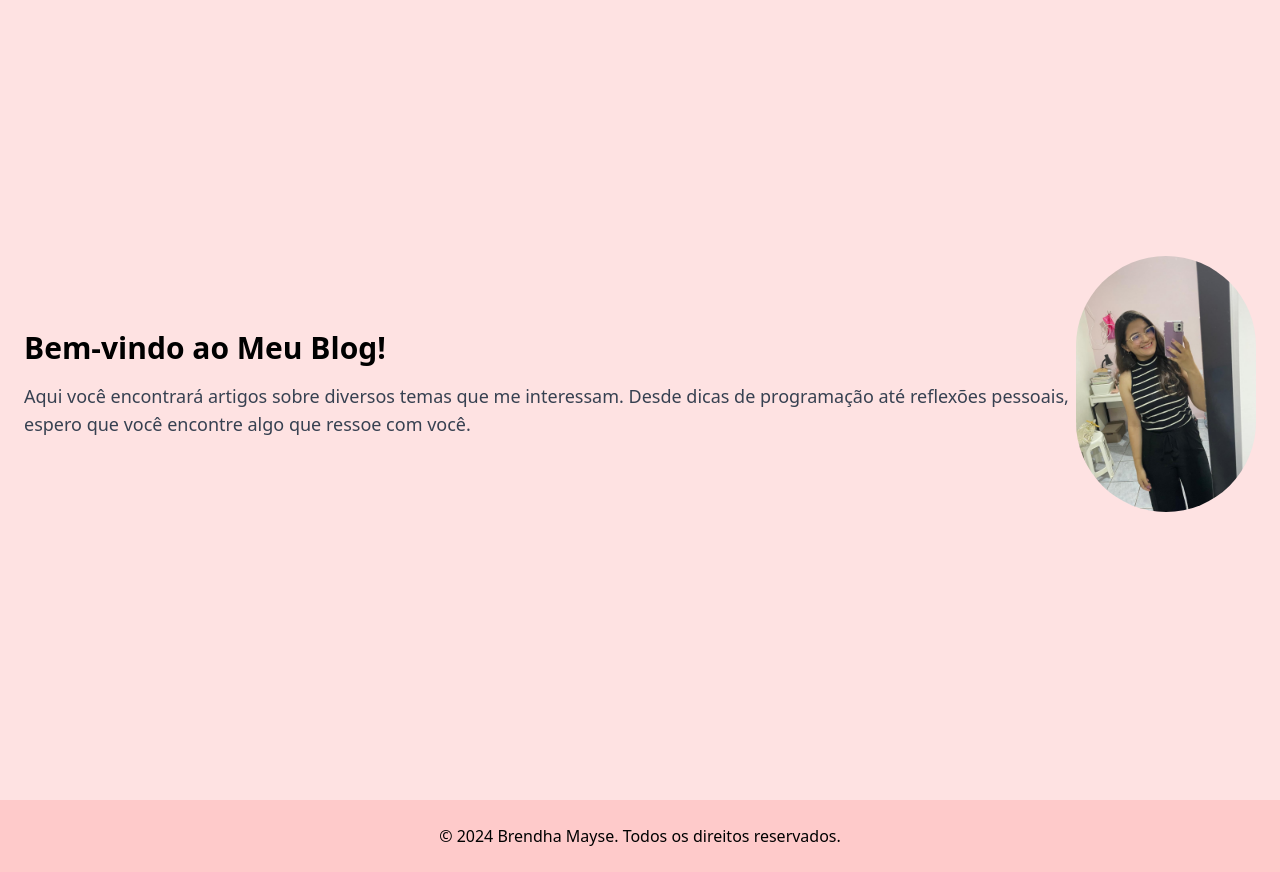
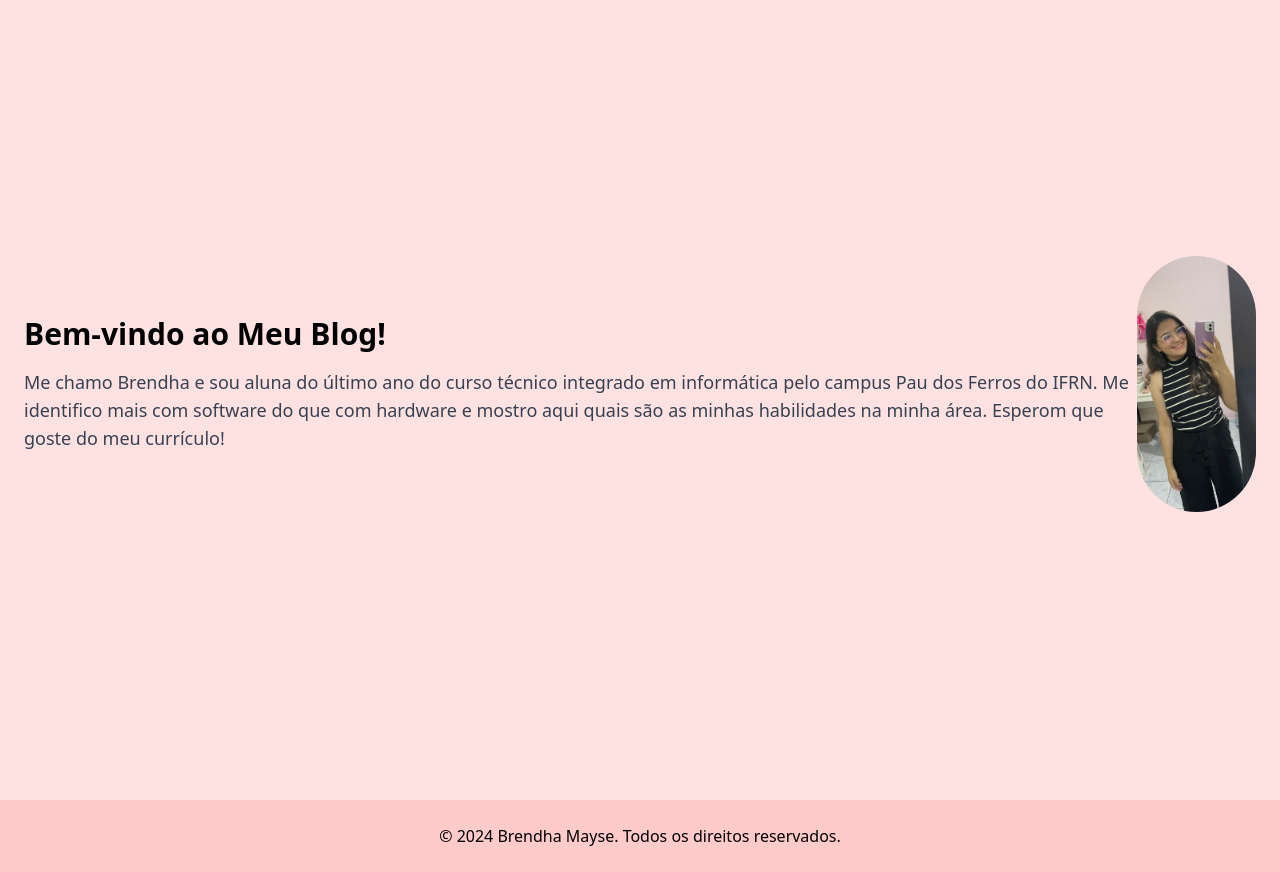
Before and after one commit to brendhabarbosa/Meu-Blog, a Django app: page / in a window 1280 px wide. Shown: the part 52-924 px from the top of the page. Run offline with Django 5.2, Linux system fonts and the light colour scheme; some libraries are stand-ins or nearby versions.

Commit message:
commit final(agora vai)

```diff
--- a/Blog/templates/blog/index.html
+++ b/Blog/templates/blog/index.html
@@ -7,8 +7,7 @@
     <section class="mb-8">
         <h1 class="text-3xl font-bold mb-4">Bem-vindo ao Meu Blog!</h1>
         <p class="text-lg text-gray-700">
-            Aqui você encontrará artigos sobre diversos temas que me interessam. Desde dicas de programação até reflexões pessoais,
-            espero que você encontre algo que ressoe com você.
+            Me chamo Brendha e sou aluna do último ano do curso técnico integrado em informática pelo campus Pau dos Ferros do IFRN. Me identifico mais com software do que com hardware e mostro aqui quais são as minhas habilidades na minha área. Esperom que goste do meu currículo!
         </p>
     </section>
     <section class="mb-8">
```
